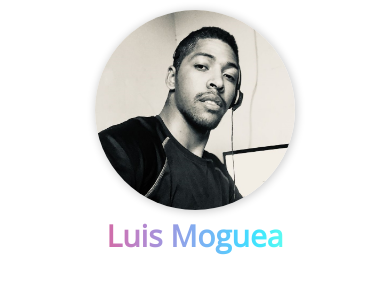
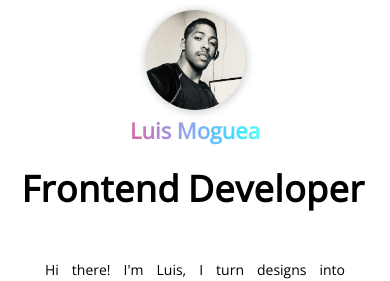
Before and after one commit to luis-moguea/portfolio, a React (Vite) app: page / in a window 390 px wide. Shown: the top 281 px of the page. Built offline with nearby package versions, Linux system fonts and the light colour scheme.

Commit message:
style updates

```diff
--- a/src/components/Name.tsx
+++ b/src/components/Name.tsx
@@ -1,13 +1,20 @@
 import { motion } from "framer-motion";
 import Letter from "./animations/Letter";
 import { style } from "./views/NavBar";
-import { Heading } from "@chakra-ui/react";
+import { Heading, useMediaQuery } from "@chakra-ui/react";
 
 const Name = () => {
+  const [isHigherThan480] = useMediaQuery("(min-width: 480px)");
+
   const luis = "Luis Moguea";
   return (
     <motion.div>
-      <Heading mt="0" fontSize="30px" style={style} backgroundClip="text">
+      <Heading
+        mt="0"
+        fontSize={isHigherThan480 ? "30px" : "22px"}
+        style={style}
+        backgroundClip="text"
+      >
         {luis.split("").map((letter, index) => (
           <Letter letter={letter} key={index} />
         ))}
--- a/src/components/animations/Photo.tsx
+++ b/src/components/animations/Photo.tsx
@@ -13,8 +13,8 @@ const Languages = ({ icon }: Props) => {
       transition={{ duration: 0.2 }}
     >
       <Image
-        width={isHigherThan480 ? "80px" : "200px"}
-        height={isHigherThan480 ? "unset" : "200px"}
+        width={isHigherThan480 ? "80px" : "100px"}
+        height={isHigherThan480 ? "unset" : "100px"}
         borderRadius="50%"
         boxShadow="1px 1px 8px 1px rgba(0, 0, 0, 0.2)"
         src={icon}
```
